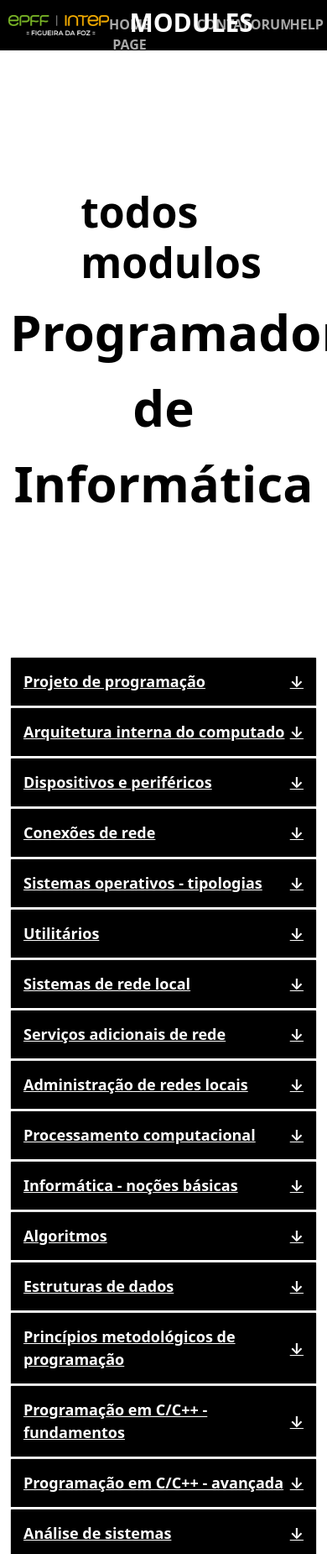
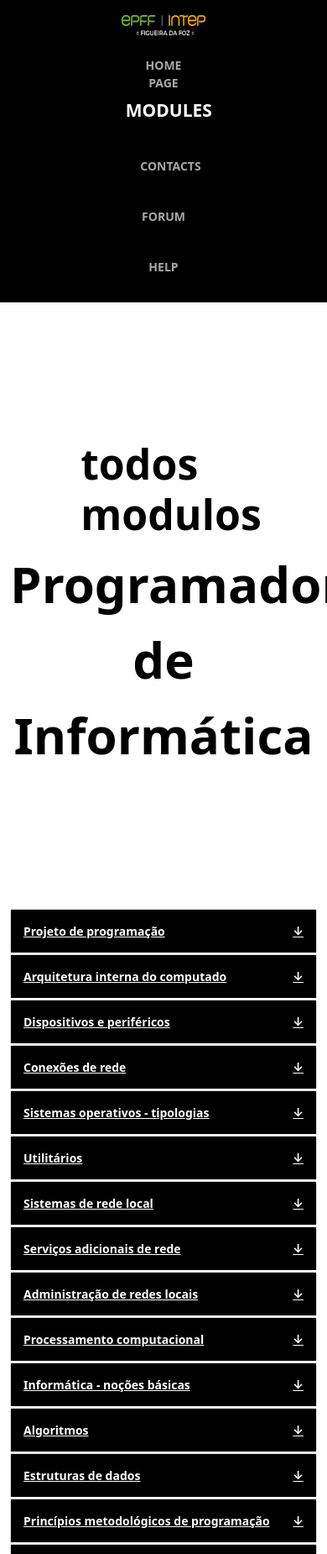
Before and after one commit to svyat777/app_school, a PHP site: page /modules.html in a window 390 px wide; the page is wider, and only the part inside the window is pictured. Shown: the top 1850 px of that part at 84% size. Run offline with PHP 8.4, Linux system fonts and the light colour scheme; some libraries are stand-ins or nearby versions.

Commit message:
adaption for android x1

```diff
--- a/src/sass/style.css
+++ b/src/sass/style.css
@@ -587,3 +587,139 @@ background-color: white;
    border: none;
 
  }
+
+/* Общие стили для мобильных устройств */
+@media (max-width: 768px) {
+  /* Навигационная панель */
+  .navigate .navi-items {
+      flex-direction: column;
+      align-items: center;
+  }
+
+  .navigate .navi-items .obnav {
+      margin: 10px 0;
+  }
+
+  .navigate .navi-items .img_school_logo {
+      width: 100px;
+  }
+
+  /* Контактная форма */
+  .contact-container {
+      flex-direction: column;
+  }
+
+  .contact-form {
+      width: 100%;
+  }
+
+  .contact-form input,
+  .contact-form textarea {
+      width: 100%;
+  }
+
+  .contact-form button {
+      width: 100%;
+  }
+
+  /* Карта */
+  .map {
+      width: 100%;
+      height: 300px;
+  }
+
+  /* Модули */
+  .accordion-header {
+      font-size: 16px;
+  }
+
+  .accordion-content {
+      font-size: 14px;
+  }
+
+  /* Форум */
+  .container1 {
+      width: 100% !important;
+  }
+
+  .forum .thread,
+  .forum .comment,
+  .forum .reply {
+      width: 100%;
+  }
+
+  .forum .form-container input,
+  .forum .form-container button {
+      width: 100%;
+  }
+
+  /* Помощь */
+  .faq-section {
+      width: 100%;
+  }
+
+  .faq-item h3 {
+      font-size: 16px;
+  }
+
+  .faq-item p {
+      font-size: 14px;
+  }
+}
+
+/* Стили для очень маленьких устройств */
+@media (max-width: 480px) {
+  /* Навигационная панель */
+  .navigate .navi-items .obnav a {
+      font-size: 14px;
+  }
+
+  /* Контактная форма */
+  .contact-form h3 {
+      font-size: 18px;
+  }
+
+  .contact-form input,
+  .contact-form textarea {
+      font-size: 14px;
+  }
+
+  .contact-form button {
+      font-size: 14px;
+  }
+
+  /* Карта */
+  .map {
+      height: 200px;
+  }
+
+  /* Модули */
+  .accordion-header {
+      font-size: 14px;
+  }
+
+  .accordion-content {
+      font-size: 12px;
+  }
+
+  /* Форум */
+  .forum .thread,
+  .forum .comment,
+  .forum .reply {
+      font-size: 14px;
+  }
+
+  .forum .form-container input,
+  .forum .form-container button {
+      font-size: 14px;
+  }
+
+  /* Помощь */
+  .faq-item h3 {
+      font-size: 14px;
+  }
+
+  .faq-item p {
+      font-size: 12px;
+  }
+}
```
